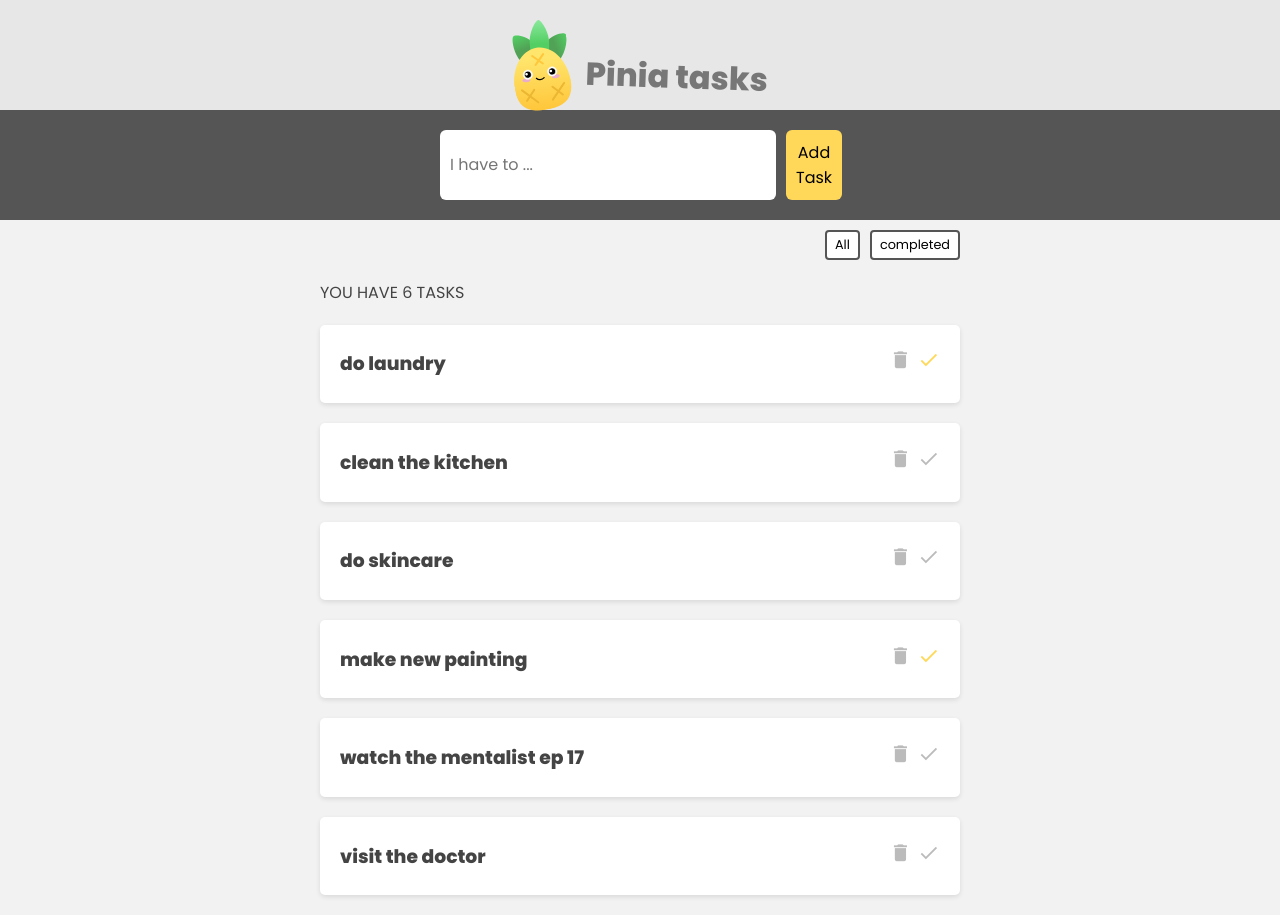
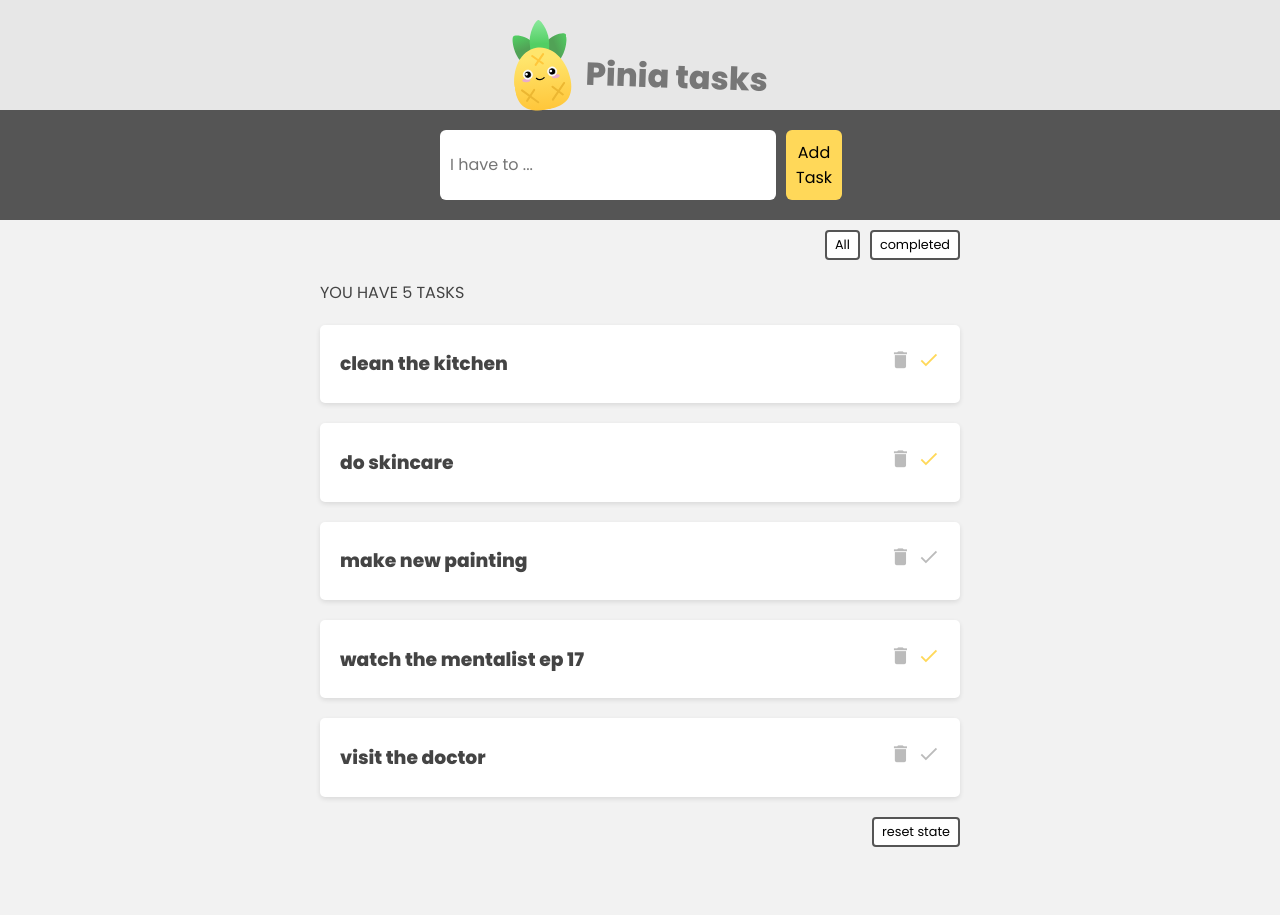
Before and after one commit to NorelhoudaB/PINIA, a Vue app in the folder pinia-tutu/: page / in a window 1280 px wide. After the commit the page ends 857 px from the top, so only its background shows below. Built offline with nearby package versions, Linux system fonts and the light colour scheme; data requests are answered from the project's data file.

Commit message:
Pinia Crash Course #10 - Resetting State & storeToRefs

```diff
--- a/pinia-tutu/data/db.json
+++ b/pinia-tutu/data/db.json
@@ -1,29 +1,24 @@
 {
   "tasks": [
     {
-      "id": "3",
-      "title": "do laundry",
-      "completed": true
-    },
-    {
       "id": "22",
       "title": "clean the kitchen",
-      "completed": false
+      "completed": true
     },
     {
       "id": "9998",
       "title": "do skincare",
-      "completed": false
+      "completed": true
     },
     {
       "id": "8487",
       "title": "make new painting",
-      "completed": true
+      "completed": false
     },
     {
       "id": "1574",
       "title": "watch the mentalist ep 17",
-      "completed": false
+      "completed": true
     },
     {
       "id": 1588,
--- a/pinia-tutu/src/App.vue
+++ b/pinia-tutu/src/App.vue
@@ -20,22 +20,25 @@
 </nav>
 
 <!--lloading-->
-<div class="loading" v-if="TaskStore.isLoading">Loading tasks </div>
+<div class="loading" v-if="isLoading">Loading tasks </div>
 <!-- Task list -->
 <div class="task-list" v-if="filter === 'all'">
-<p>YOU HAVE {{ TaskStore.totalcount }} TASKS</p>
-    <div v-for="task in TaskStore.tasks" :key="task.id" class="task-item">
+<p>YOU HAVE {{totalcount }} TASKS</p>
+    <div v-for="task in tasks" :key="task.id" class="task-item">
       <TaskDetails :task="task" />
     </div>
 
 </div>
 <div class="task-list" v-if="filter === 'completed'">
-<p>YOU HAVE {{ TaskStore.completedcount }} TASK DONE </p>
-    <div v-for="task in TaskStore.completed" :key="task.id" class="task-item">
+<p>YOU HAVE {{ completedcount }} TASK DONE </p>
+    <div v-for="task in completed" :key="task.id" class="task-item">
       <TaskDetails :task="task" />
     </div>
 
 </div>
+<nav class="filter">
+  <button   @click="TaskStore.$reset">reset state</button></nav>
+
   </main>
 
 </template>
@@ -45,6 +48,7 @@
 import {ref }from 'vue';
 import { useTaskStore } from '@/stores/TaskStore'
 import TaskForm from './components/TaskForm.vue';
+import { storeToRefs } from 'pinia';
 export default {
 components: {
     TaskDetails,
@@ -54,11 +58,13 @@
 
   const TaskStore = useTaskStore()
 
+  const{tasks, isLoading, completed, totalcount,completedcount}=storeToRefs(TaskStore)
+
   TaskStore.getTasks()
   const filter = ref('all')
   return {
     TaskStore,
-    filter
+    filter,tasks, isLoading, completed, totalcount,completedcount
   }
 }
 }
```
